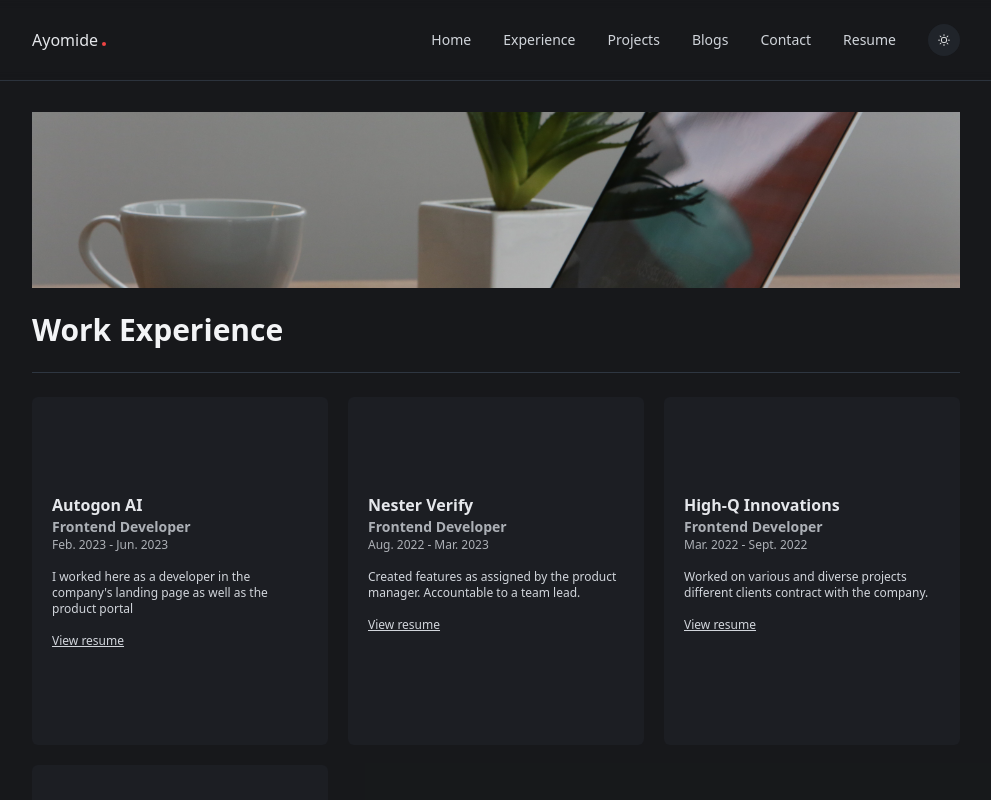
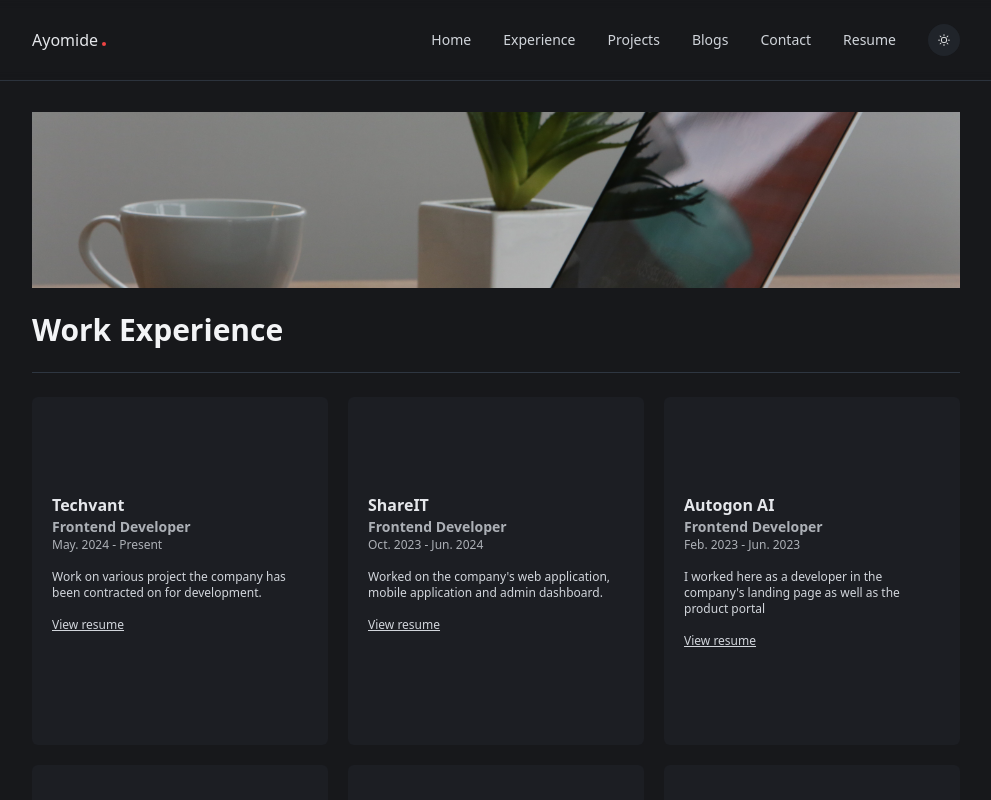
Before and after one commit to Lensatom/portfolio, a React (Vite) app: page /experience in a window 1280 px wide. Shown: the top 800 px of the page, without its empty margins (144-1135 px from the left). Built offline with nearby package versions, Linux system fonts and the light colour scheme.

Commit message:
feat: new work experiences, link to updated CV, updated skills data

```diff
--- a/src/components/Footer/index.tsx
+++ b/src/components/Footer/index.tsx
@@ -56,7 +56,7 @@ const Footer = () => {
         <Typography mode="dark" variant='subhead' className='!bold'>Work contact</Typography>
         <div className='bg-gray-500 h-[1px] w-full' />
         <Typography mode="dark" variant="body">
-          <a href="https://wa.me/+2349079948491" target="_blank">WhatsApp</a>
+          <a href="https://wa.me/+2349136852885" target="_blank">WhatsApp</a>
         </Typography>
         <Typography mode="dark" variant="body">
           <a href="https://www.linkedin.com/in/lensatom" target="_blank">LinkedIn</a>
--- a/src/components/Header/index.tsx
+++ b/src/components/Header/index.tsx
@@ -55,7 +55,7 @@ const Header = () => {
             <NavLink to='/contact'>Contact</NavLink>
           </Typography>
           <Typography variant="body">
-            <a href='https://drive.google.com/file/d/1ZaPWYHX4tH7JOXbouXCAlEEoqp0vM615/view?usp=sharing' target='_blank'>Resume</a>
+            <a href='https://drive.google.com/file/d/1tBa6fMKFoX-uPhqzh-NSqR8SBl2zWDHe/view?usp=drive_link' target='_blank'>Resume</a>
           </Typography>
           <Button type="button" variant="gray" onClick={changeMode} className='w-8 h-8 !p-0 !text-white !rounded-full flex justify-center items-center'>
             { mode === "dark" ?
--- a/src/features/Experience/data/ExperienceData.json
+++ b/src/features/Experience/data/ExperienceData.json
@@ -1,4 +1,16 @@
 [
+  {
+    "company": "Techvant",
+    "duration": "May. 2024 - Present",
+    "position": "Frontend Developer",
+    "description": "Work on various project the company has been contracted on for development."
+  },
+  {
+    "company": "ShareIT",
+    "duration": "Oct. 2023 - Jun. 2024",
+    "position": "Frontend Developer",
+    "description": "Worked on the company's web application, mobile application and admin dashboard."
+  },
   {
     "company": "Autogon AI",
     "duration": "Feb. 2023 - Jun. 2023",
--- a/src/features/Home/data/SkillsData.json
+++ b/src/features/Home/data/SkillsData.json
@@ -5,14 +5,9 @@
     "description": "A descriptive language I use in marking up websites"
   },
   {
-    "skill": "JavaScript",
+    "skill": "JavaScript & Typescipt",
     "startYear": 2019,
-    "description": "I use JavaScript to build interactive and dynamic sites"
-  },
-  {
-    "skill": "TypeScript",
-    "startYear": 2022,
-    "description": "To write safer and typed JavaScript programs"
+    "description": "To build interactive and dynamic sites with type-safe developemnt experience"
   },
   {
     "skill": "React",
@@ -20,14 +15,19 @@
     "description": "A frontend library I use in creating one-paged web applications"
   },
   {
+    "skill": "Expo",
+    "startYear": 2020,
+    "description": "For cross-platform mobile applications. I style native applications using Tamagui"
+  },
+  {
     "skill": "Tailwind",
     "startYear": 2020,
-    "description": "A CSS framework I use in styling features and components"
+    "description": "A CSS framework I use in styling features and components in React"
   },
   {
-    "skill": "Redux",
+    "skill": "Redux & Zustand",
     "startYear": 2022,
-    "description": "I use Redux to handle complex states in my React applications"
+    "description": "To handle complex data states in React applications"
   },
   {
     "skill": "Jest",
```
Also changed, not shown: 1 other file (tests, documents, lock files or other folders).
